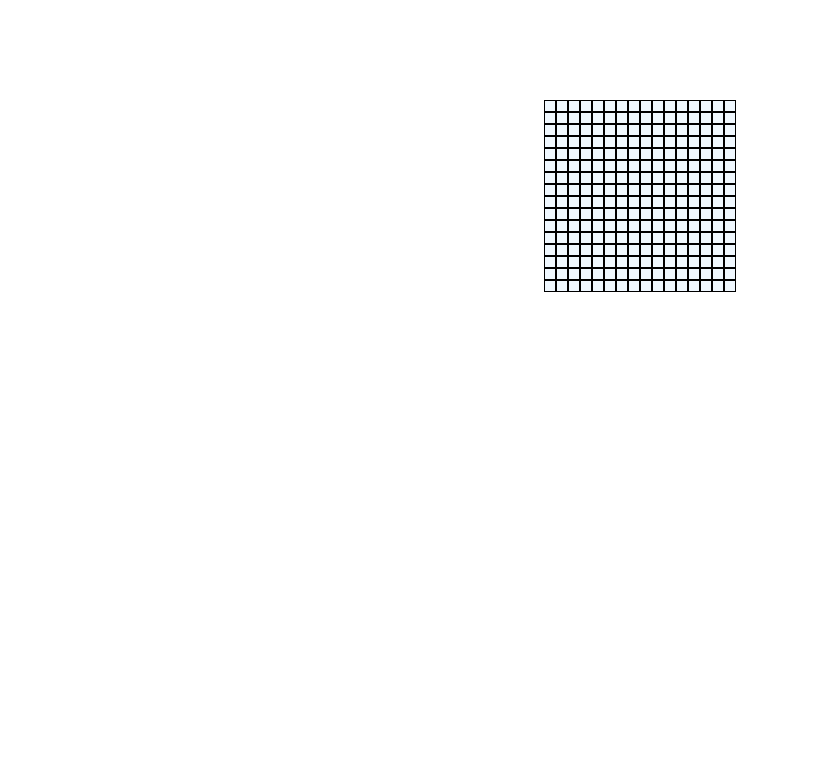
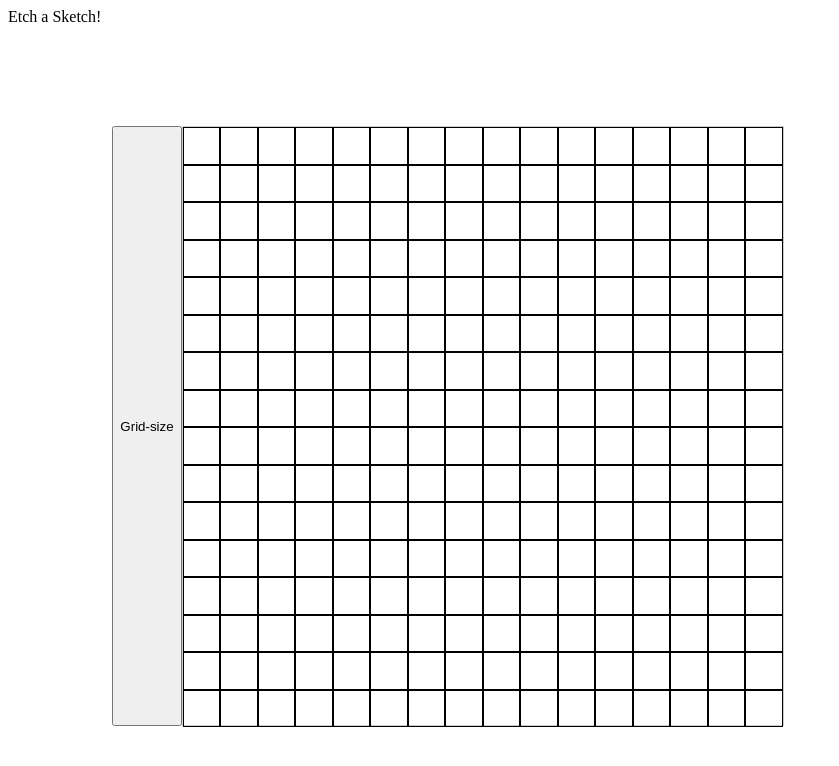
Before and after one commit to Borrispooman/Etchasketch, a plain HTML site: page index.html in a window 1280 px wide. Shown: the whole page, without its empty margins (0-839 px from the left). Drawn offline with Linux system fonts and the light colour scheme.

Commit message:
added dynamic grid button and raindbow reactivity

```diff
--- a/index.html
+++ b/index.html
@@ -9,8 +9,10 @@
 
 
     <body>
-        <div class="mainContainer">
-            <div id="gridContainer"></div>
+        <div class = "heading">Etch a Sketch!</div>
+        <div class="gridContainer">
+            <button onclick="changeGridSize()">Grid-size</button>
+            <div id="grid"></div>
 
         </div>
 
--- a/scripts.js
+++ b/scripts.js
@@ -1,22 +1,90 @@
+function changeGridSize() {
+    newGridSize = prompt("what grid size (10-100)");
 
-const container = document.querySelector("#gridContainer");
 
-let divs = []
+    gridContainer = document.querySelector(".gridContainer");
+    grid = document.querySelector("#grid");
+    grid.innerHTML = ""
+    renderGrid(parseInt(newGridSize));
 
-for (let i = 0; i < (16); i++) {
-    const div = document.createElement("div");
-    divs.push(div);}
+}
 
 
 
-divs.forEach(div => {
 
-    for (let i = 0; i < (16); i++) {
-    const childDiv = document.createElement("div");
-    childDiv.className = "box"
-    div.appendChild(childDiv)} })
+function renderGrid(gridsize=16) {
+
+    const grid = document.querySelector("#grid");
+
+    for (let i = 0; i < gridsize * gridsize; i++) {
+
+        const box = document.createElement("div");
+        box.className = "box";
+        box.style.width = `calc(100% / ${gridsize})`;
+        box.style.aspectRatio = "1 / 1";
+
+        box.addEventListener("mouseover", () => {
+            box.style.backgroundColor = getRandomColour()
+            });
+
+        grid.appendChild(box);
+     }
+    }
 
 
-divs.forEach(div => {
-    container.appendChild(div);
-})
+
+
+function getRandomColour() {
+
+    let choice = Math.random();
+
+    if (choice < 0.11) {
+        return "green"
+    }
+
+    else if (choice > 0.11 && choice <0.21) {
+        return "blue"
+    }
+
+    else if (choice > 0.21 && choice < 0.31) {
+        return "yellow"
+    }
+
+    else if (choice > 0.31 && choice < 0.41) {
+        return "orange"
+    }
+
+    else if (choice > 0.41 && choice < 0.51) {
+        return "red"
+    }
+
+    else if (choice > 0.51 && choice <0.61 ) {
+        return "pink"
+    }
+
+    else if (choice > 0.61 && choice < 0.71) {
+        return "purple"
+    }
+
+    else if (choice > 0.71 && choice < 0.81) {
+        return "white"
+    }
+
+    else if (choice > 0.81 && choice < 0.91) {
+        return "black"
+    }
+
+    else if (choice > 0.91 && choice < 1) {
+        return "grey"
+    }
+
+
+}
+
+
+
+
+
+
+
+renderGrid(16);
--- a/styles.css
+++ b/styles.css
@@ -1,16 +1,26 @@
-.box {border: 1px;
-    border-style: solid;
-    background-color: aliceblue;
-    padding: 5px;}
+#grid {
+    display: flex;
+    flex-wrap: wrap;
+    width: 600px;
+    border: 1px solid #ccc;
+  }
 
+  .box {
+    border: 1px solid #000;
+    box-sizing: border-box;
+  }
 
-#gridContainer {
-
-    display: flex;
-}
-
-.mainContainer {
+.gridContainer {
     display: flex;
     justify-content: center;
     margin-top: 100px;
+    width: 880px;
+    height: 600px;
 }
+
+.gridColumn{
+    height: auto;
+    width: auto;
+
+    flex: 1 0 auto;
+}
```
